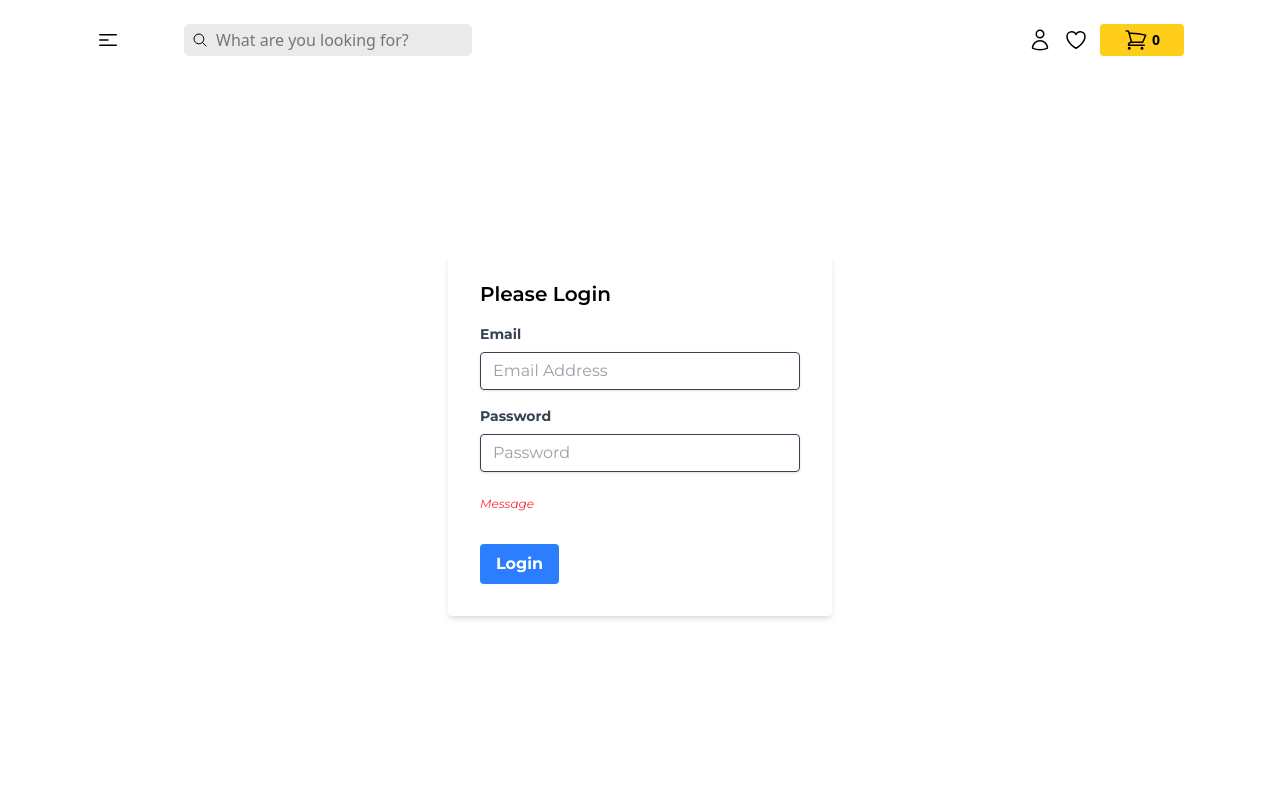
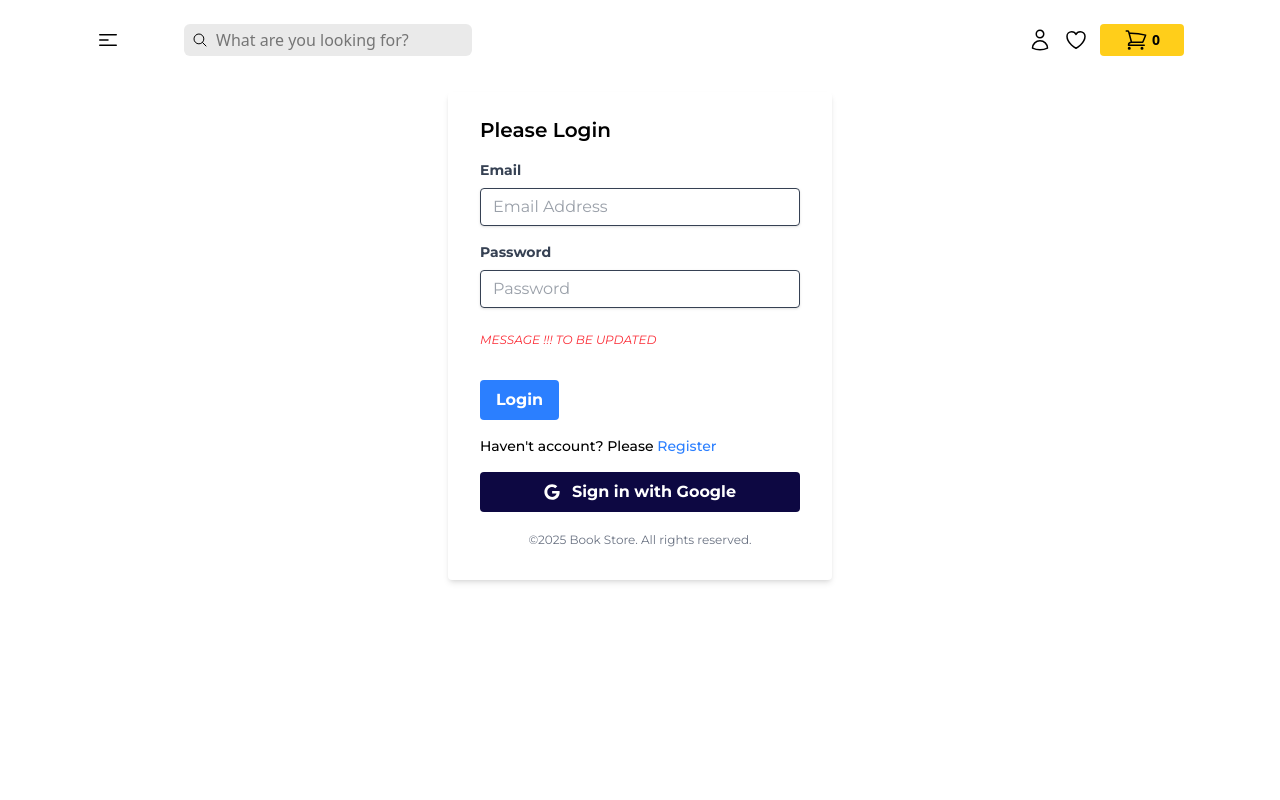
Before and after one commit to DaliborStoyanchov/mern, a React (Vite) app in the folder book-store-app/frontend/: page /login in a window 1280 px wide. Shown: the top 800 px of the page. Built offline with nearby package versions, Linux system fonts and the light colour scheme.

Commit message:
feat: login page done, add sing in with google, add state for error message

```diff
--- a/book-store-app/frontend/src/components/Login/Login.tsx
+++ b/book-store-app/frontend/src/components/Login/Login.tsx
@@ -1,6 +1,13 @@
+import { useState } from "react";
+import { Link } from "react-router-dom";
+
+import { FaGoogle } from "react-icons/fa";
+
 const Login = () => {
+  const [message, setMessage] = useState("MESSAGE !!! TO BE UPDATED");
+
   return (
-    <div className="h-[calc(100vh-120px)] flex justify-center items-center">
+    <div className="h-[calc(100vh-320px)] flex justify-center items-center">
       <div className="w-full max-w-sm mx-auto bg-white shadow-md rounded px-8 pt-6 pb-8 mb-4">
         <h2 className="text-xl font-semibold mb-4">Please Login</h2>
         <form>
@@ -32,7 +39,9 @@ const Login = () => {
               placeholder="Password"
             />
           </div>
-          <p className="text-red-500 text-xs italic mb-8">Message</p>
+          {message && (
+            <p className="text-red-500 text-xs italic mb-8">{message}</p>
+          )}
           <div className="flex flex-wrap space-y-2.5 items-center justify-between">
             <button
               className="bg-blue-500 hover:bg-blue-700 text-white font-bold py-2 px-4 rounded focus:outline-none focus:shadow-outline"
@@ -42,6 +51,20 @@ const Login = () => {
             </button>
           </div>
         </form>
+        <p className="align-baseline font-medium mt-4 text-sm">
+          Haven't account? Please{" "}
+          <Link to={"/register"} className="text-blue-500 hover:text-blue-700">
+            Register
+          </Link>{" "}
+        </p>
+        <div className="mt-4">
+          <button className="w-full flex flex-wrap gap-1 items-center justify-center bg-[#0D0842] hover:bg-blue-900 text-white font-bold py-2 px-4 rounded focus:outline-none">
+            <FaGoogle className="mr-2" /> Sign in with Google
+          </button>
+        </div>
+        <p className="mt-5 text-center text-gray-500 text-xs">
+          &copy;2025 Book Store. All rights reserved.
+        </p>
       </div>
     </div>
   );
```
